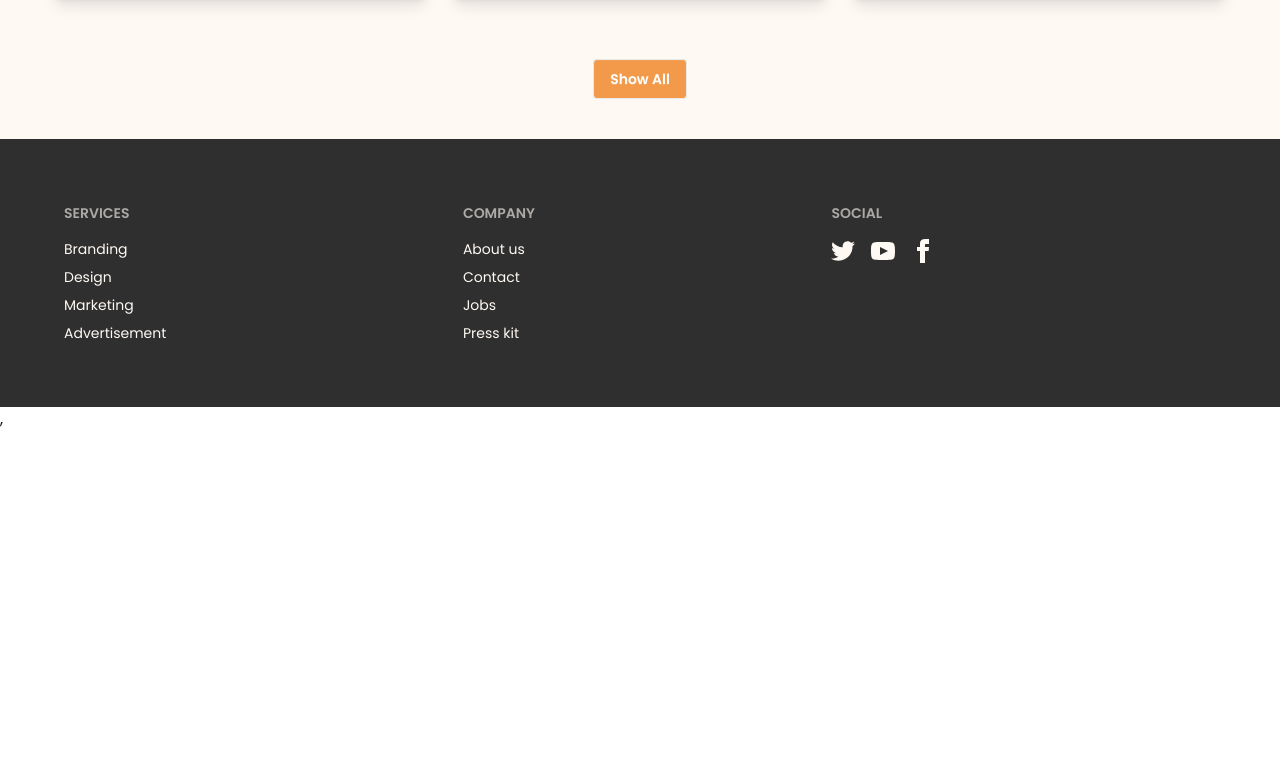
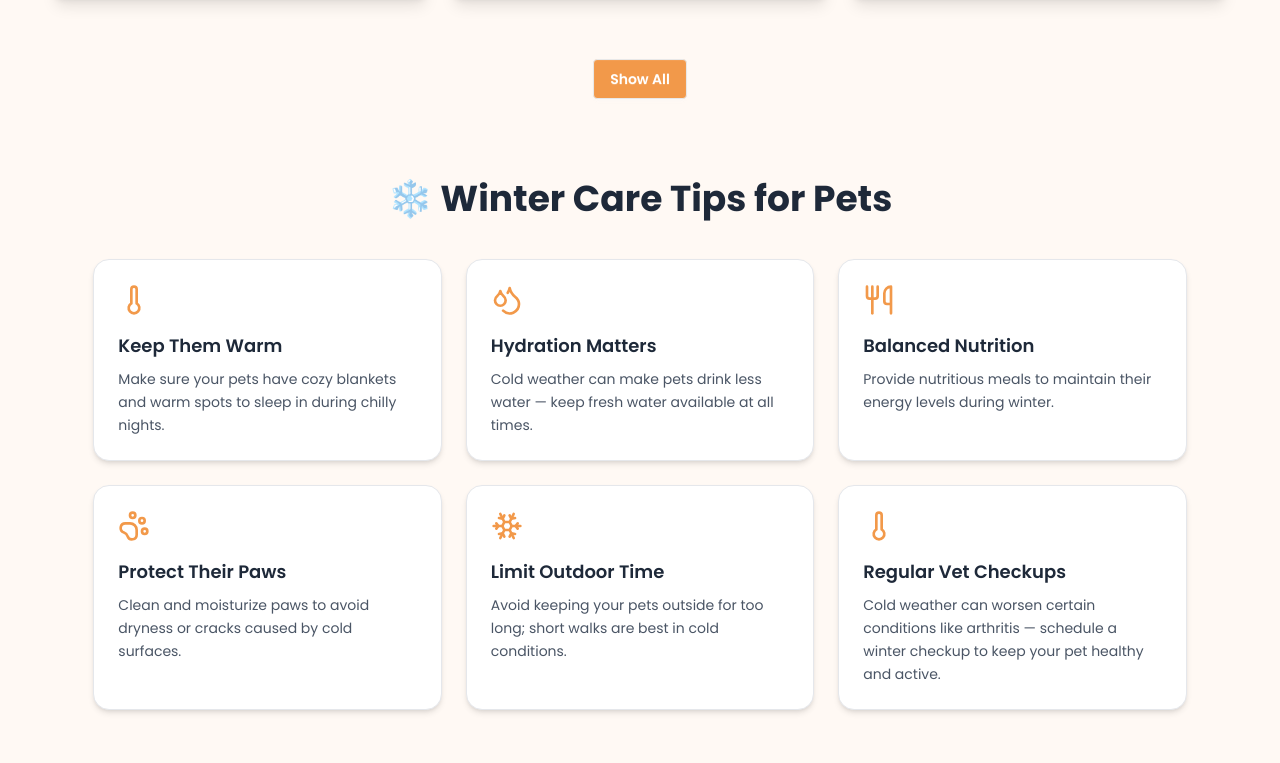
Before and after one commit to TawsifHossain007/Assignment-09, a React (Vite) app: page / in a window 1280 px wide. Shown: the part 1697-2460 px from the top of the page. Before the commit the page ends 2128 px from the top, so only its background shows below. Built offline with nearby package versions, Linux system fonts and the light colour scheme; no server answers.

Commit message:
Home page done

```diff
--- a/src/Components/Home/Home.jsx
+++ b/src/Components/Home/Home.jsx
@@ -3,6 +3,7 @@ import { motion } from "framer-motion";
 import Banner from "../Banner/Banner";
 import { useLoaderData } from "react-router";
 import PetServices from "../PetService/PetServices";
+import WinterCareTips from "../WinterCareTips/WinterCareTips";
 
 const Home = () => {
     const data = useLoaderData();
@@ -16,6 +17,7 @@ const Home = () => {
       <div>
         <Banner></Banner>
         <PetServices data={data}></PetServices>
+        <WinterCareTips></WinterCareTips>
       </div>
     </motion.div>
   );
--- a/src/Components/MyProfile/MyProfile.jsx
+++ b/src/Components/MyProfile/MyProfile.jsx
@@ -1,7 +1,11 @@
-import React from 'react';
+import React, { use } from 'react';
 import { motion } from "framer-motion";
+import { AuthContext } from '../AuthProvider/AuthProvider';
+import { Link } from 'react-router';
 
 const MyProfile = () => {
+  const {user,logout} = use(AuthContext)
+  console.log(user)
     return (
         <motion.div
       initial={{ opacity: 0, scale: 0.95 }}
@@ -9,7 +13,61 @@ const MyProfile = () => {
       transition={{ duration: 0.5, ease: "easeOut" }}
       className="py-10"
     >
-      <h1 className="text-3xl font-semibold text-gray-800">I am Profile</h1>
+      <div>
+        {
+  user ? (
+    <motion.div
+  initial={{ opacity: 0, y: 30 }}
+  animate={{ opacity: 1, y: 0 }}
+  transition={{ duration: 0.6 }}
+>
+  <div className="max-w-lg mx-auto bg-white rounded-2xl shadow-lg p-6 relative">
+  <div className="flex flex-col items-center text-center">
+    <img
+      src={user.photoURL}
+      alt={user.displayName}
+      className="w-24 h-24 rounded-full border-4 border-[#F2994A] shadow-md"
+    />
+    <h2 className="text-2xl font-bold mt-4">{user.displayName}</h2>
+    <p className="text-gray-500">{user.email}</p>
+
+    <span className="bg-green-100 text-green-600 text-sm px-3 py-1 rounded-full mt-3">
+      {user.emailVerified ? "Verified Account" : "Unverified"}
+    </span>
+  </div>
+</div>
+</motion.div>
+  ) : (
+    <div className="flex items-center justify-center min-h-screen text-center">
+      <h1 className="font-bold text-5xl">
+        Please{" "}
+        <span className="text-[#F2994A]">
+          <Link
+            to="/auth/login"
+            className="underline hover:text-[#d88337] transition font-semibold"
+          >
+            Login
+          </Link>
+          /
+          <Link
+            to="/auth/register"
+            className="underline hover:text-[#d88337] transition font-semibold"
+          >
+            Register
+          </Link>
+        </span>{" "}
+        first
+      </h1>
+    </div>
+
+  )
+}
+    <div className="flex justify-center gap-4 mt-6">
+  <button className="btn btn-outline btn-warning">Edit Profile</button>
+  <button onClick={logout} className="btn btn-error text-white">Logout</button>
+</div>
+      </div>
+
     </motion.div>
     );
 };
--- /dev/null
+++ b/src/Components/Vets/Vets.jsx
@@ -0,0 +1,66 @@
+import React from 'react'
+import { Stethoscope, Award, HeartPulse } from 'lucide-react'
+
+const vets = [
+  {
+    id: 1,
+    name: "Dr. Emily Carter",
+    specialty: "Canine Health Specialist",
+    experience: "10 Years Experience",
+    icon: <Stethoscope className="text-orange-500 w-10 h-10" />,
+    img: "https://i.ibb.co/6YZ7cQz/vet1.jpg",
+  },
+  {
+    id: 2,
+    name: "Dr. Michael Chen",
+    specialty: "Exotic Animal Care",
+    experience: "8 Years Experience",
+    icon: <HeartPulse className="text-orange-500 w-10 h-10" />,
+    img: "https://i.ibb.co/s3vmwvw/vet2.jpg",
+  },
+  {
+    id: 3,
+    name: "Dr. Sophia Ahmed",
+    specialty: "Feline Medicine & Surgery",
+    experience: "12 Years Experience",
+    icon: <Award className="text-orange-500 w-10 h-10" />,
+    img: "https://i.ibb.co/0C0mGQy/vet3.jpg",
+  },
+]
+
+const Vets = () => {
+  return (
+    <section className="bg-[#FFF9F4] py-16 px-6 md:px-12">
+      <div className="text-center mb-10">
+        <h2 className="text-4xl font-bold text-gray-800 mb-2">Meet Our Expert Vets</h2>
+        <p className="text-gray-600 max-w-xl mx-auto">
+          Our caring and experienced veterinarians are dedicated to keeping your pets healthy,
+          happy, and full of life.
+        </p>
+      </div>
+
+      <div className="grid grid-cols-1 md:grid-cols-3 gap-8">
+        {vets.map((vet) => (
+          <div
+            key={vet.id}
+            className="bg-white border border-gray-200 rounded-2xl shadow-lg p-6
+                       hover:-translate-y-2 hover:shadow-2xl transition-transform duration-300
+                       text-center group"
+          >
+            <img
+              src={vet.img}
+              alt={vet.name}
+              className="w-32 h-32 object-cover rounded-full mx-auto mb-4 border-4 border-orange-300"
+            />
+            <div className="flex justify-center mb-3">{vet.icon}</div>
+            <h3 className="text-2xl font-semibold text-gray-800">{vet.name}</h3>
+            <p className="text-orange-500 font-medium">{vet.specialty}</p>
+            <p className="text-gray-600 mt-2">{vet.experience}</p>
+          </div>
+        ))}
+      </div>
+    </section>
+  )
+}
+
+export default Vets
--- /dev/null
+++ b/src/Components/WinterCareTips/WinterCareTips.jsx
@@ -0,0 +1,75 @@
+import React from "react";
+import { motion } from "framer-motion";
+import { Snowflake, Thermometer, Droplets, Utensils, PawPrint } from "lucide-react";
+
+const tipsData = [
+  {
+    id: 1,
+    title: "Keep Them Warm",
+    description: "Make sure your pets have cozy blankets and warm spots to sleep in during chilly nights.",
+    icon: <Thermometer className="w-8 h-8 text-[#F2994A]" />,
+  },
+  {
+    id: 2,
+    title: "Hydration Matters",
+    description: "Cold weather can make pets drink less water — keep fresh water available at all times.",
+    icon: <Droplets className="w-8 h-8 text-[#F2994A]" />,
+  },
+  {
+    id: 3,
+    title: "Balanced Nutrition",
+    description: "Provide nutritious meals to maintain their energy levels during winter.",
+    icon: <Utensils className="w-8 h-8 text-[#F2994A]" />,
+  },
+  {
+    id: 4,
+    title: "Protect Their Paws",
+    description: "Clean and moisturize paws to avoid dryness or cracks caused by cold surfaces.",
+    icon: <PawPrint className="w-8 h-8 text-[#F2994A]" />,
+  },
+  {
+    id: 5,
+    title: "Limit Outdoor Time",
+    description: "Avoid keeping your pets outside for too long; short walks are best in cold conditions.",
+    icon: <Snowflake className="w-8 h-8 text-[#F2994A]" />,
+  },
+  {
+  id: 6,
+  title: "Regular Vet Checkups",
+  description: "Cold weather can worsen certain conditions like arthritis — schedule a winter checkup to keep your pet healthy and active.",
+  icon: <Thermometer className="w-8 h-8 text-[#F2994A]" />,
+},
+];
+
+const WinterCareTips = () => {
+  return (
+    <section className="bg-[#FFF9F4] py-12 px-4 md:px-10 pt-20">
+      <motion.h2
+        initial={{ opacity: 0, y: 30 }}
+        whileInView={{ opacity: 1, y: 0 }}
+        transition={{ duration: 0.6 }}
+        className="text-3xl md:text-4xl font-bold text-center text-gray-800 mb-10"
+      >
+        ❄️ Winter Care Tips for Pets
+      </motion.h2>
+
+      <div className="grid gap-6 md:grid-cols-2 lg:grid-cols-3 max-w-6xl mx-auto">
+        {tipsData.map((tip, index) => (
+          <motion.div
+            key={tip.id}
+            initial={{ opacity: 0, y: 20 }}
+            whileInView={{ opacity: 1, y: 0 }}
+            transition={{ duration: 0.5, delay: index * 0.1 }}
+            className="bg-white border border-gray-200 shadow-md rounded-2xl p-6 flex flex-col items-start hover:shadow-lg hover:-translate-y-1 transition-transform duration-300"
+          >
+            <div className="mb-4">{tip.icon}</div>
+            <h3 className="text-lg font-semibold text-gray-800 mb-2">{tip.title}</h3>
+            <p className="text-gray-600 text-sm leading-relaxed">{tip.description}</p>
+          </motion.div>
+        ))}
+      </div>
+    </section>
+  );
+};
+
+export default WinterCareTips;
```
